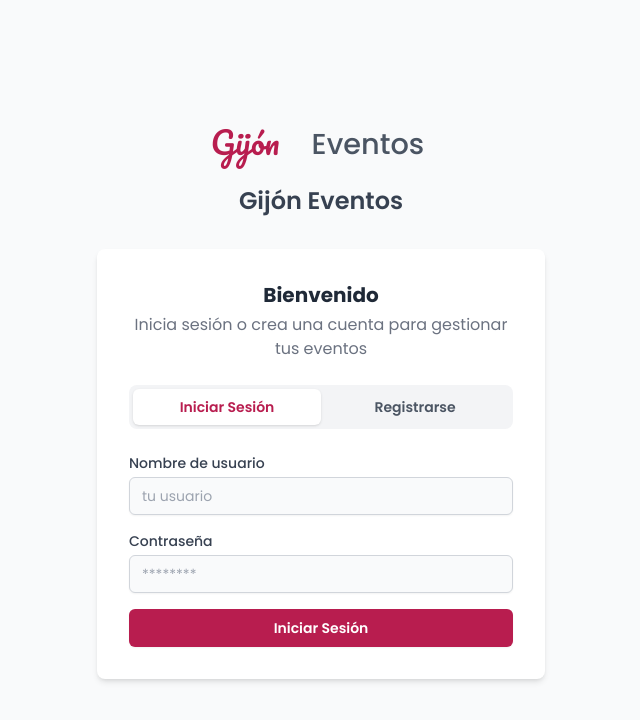
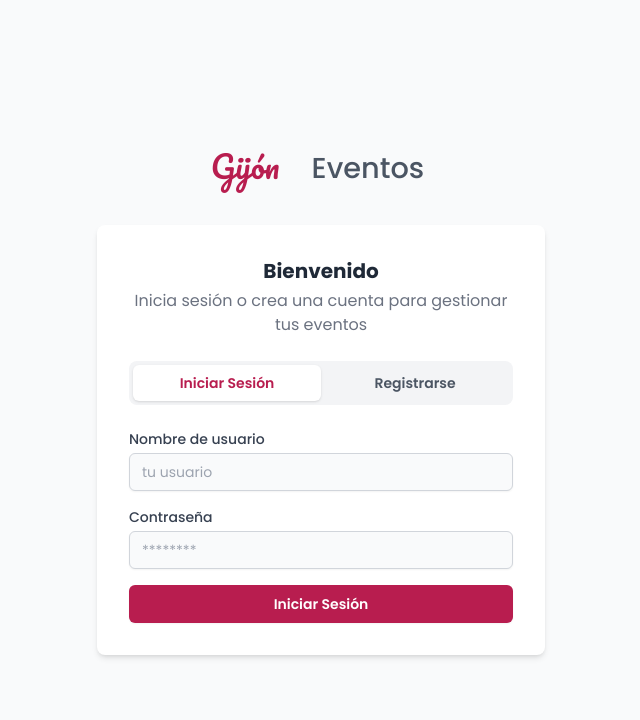
Before and after one commit to saulOMgit/GijonEventosFrontend, a React (Vite) app: page / in a window 1280 px wide. Shown: the top 720 px of the page, without its empty margins (319-959 px from the left). Built offline with nearby package versions, Linux system fonts and the light colour scheme.

Commit message:
aesthetic fix

```diff
--- a/App.tsx
+++ b/App.tsx
@@ -15,7 +15,7 @@ const App: React.FC = () => {
             <div className="min-h-screen bg-gray-50 dark:bg-gray-900 flex flex-col items-center justify-center p-4">
                 <div className="text-center mb-8">
                     <Logo className="h-12 w-auto mx-auto" />
-                    <h1 className="mt-4 text-2xl font-semibold text-gray-700 dark:text-gray-200">Gijón Eventos</h1>
+                    {/* <h1 className="mt-4 text-2xl font-semibold text-gray-700 dark:text-gray-200">Gijón Eventos</h1> */}
                 </div>
                 <Auth />
             </div>
```
